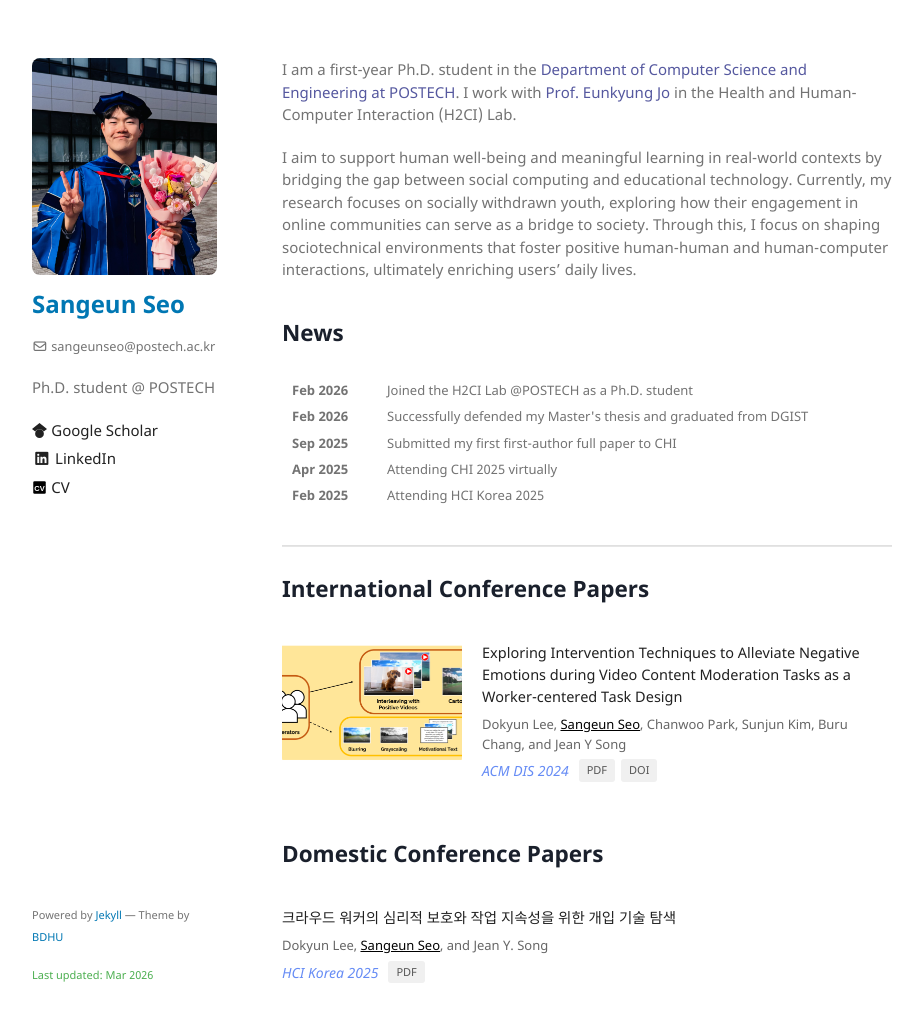
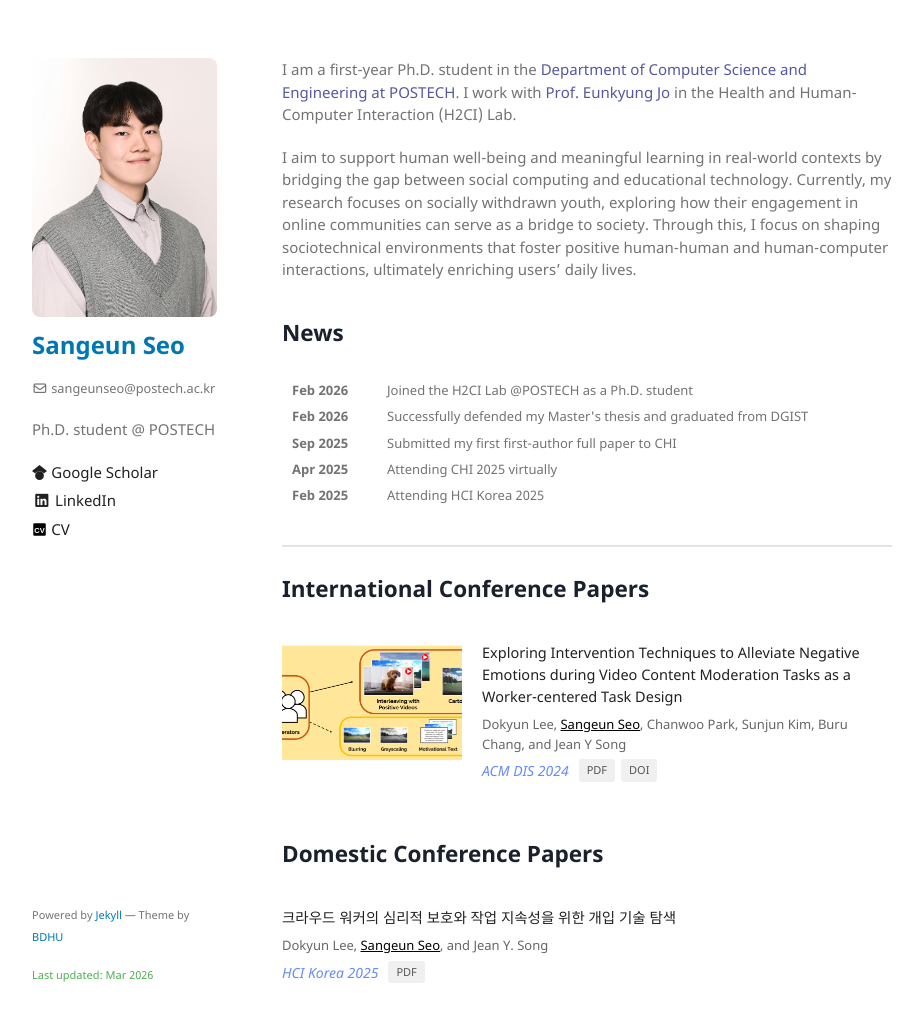
Before and after one commit to seseo98/sangeun_homepage, a Jekyll site: the page built from index.md, in a window 1280 px wide and 1053 px high. Shown: the top 1022 px of the window, without its empty margins (178-1101 px from the left). Built offline with Jekyll 4.4.1, drawn with Linux system fonts in a browser that asks for light colours.

Commit message:
Update _config.yml

```diff
--- a/_config.yml
+++ b/_config.yml
@@ -1,5 +1,5 @@
 title: Sangeun Seo
-logo: /assets/img/sangeunseo.jpg
+logo: /assets/img/sangeunseo_profile.jpg
 email: sangeunseo@postech.ac.kr
 description: Ph.D. student @ POSTECH
 show_downloads: false
```
